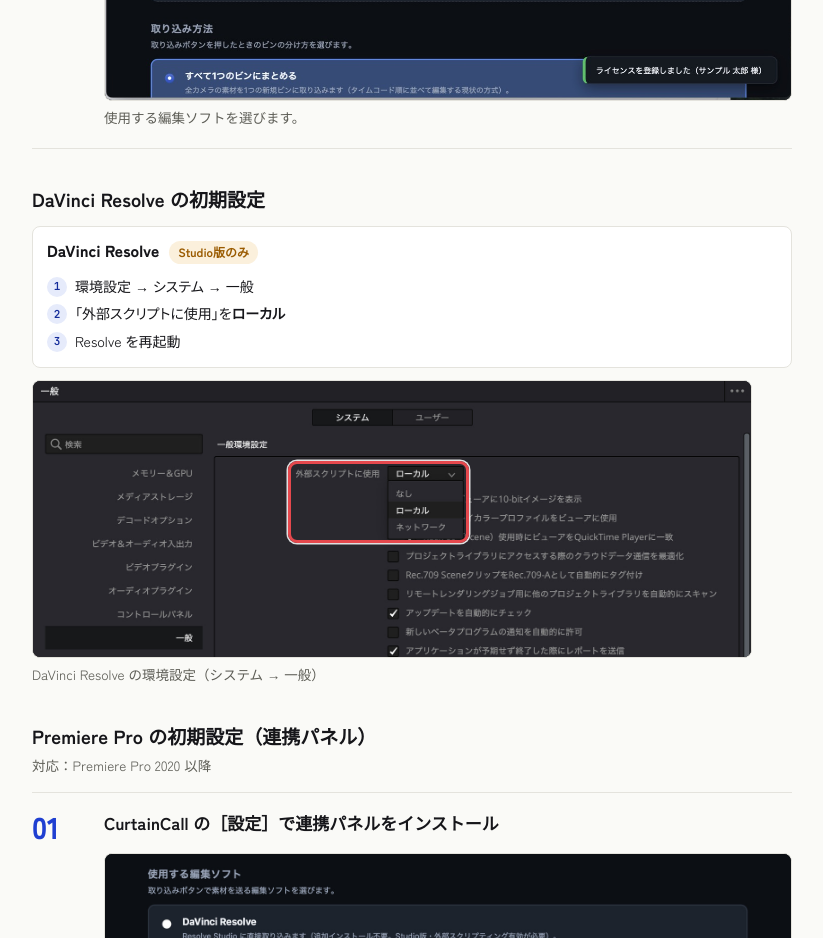
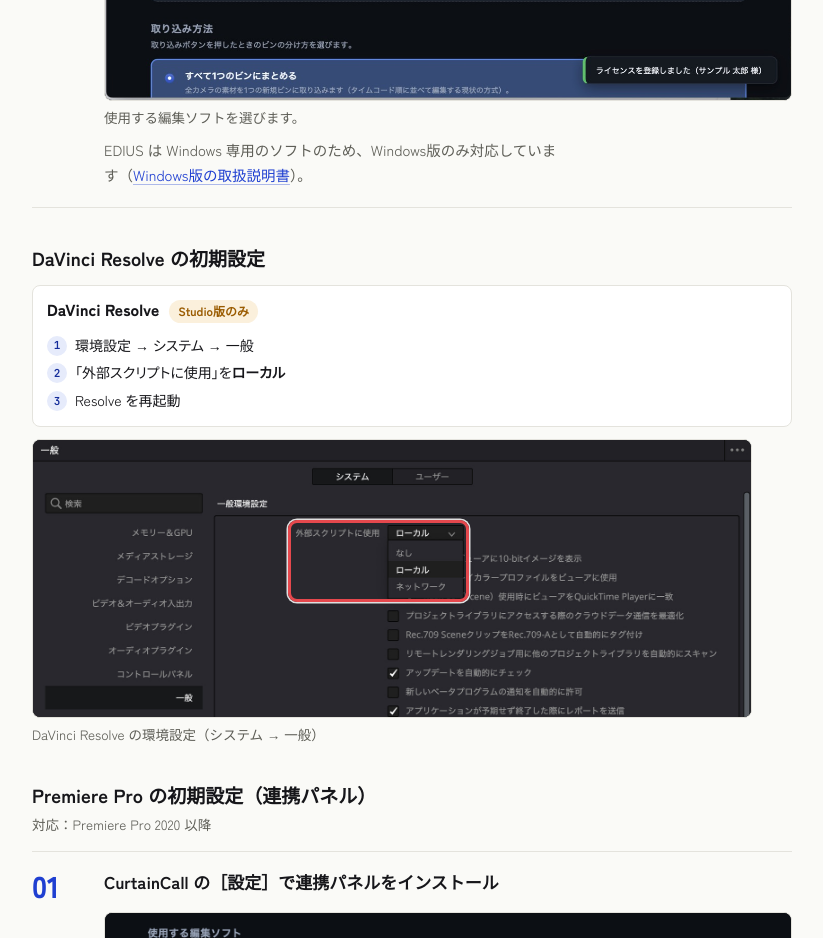
Before and after one commit to SatoshiOkazaki/curtaincall, a plain HTML site: page manual-mac.html in a window 1280 px wide. Shown: the part 6960-7898 px from the top of the page, without its empty margins (348-1171 px from the left). Drawn offline with Linux system fonts and the light colour scheme.

Commit message:
取扱説明書（Mac版）: EDIUSはWindows版のみ対応である旨とWindows版への案内を追加
Co-Authored-By: Claude Opus 5.5 <noreply@anthropic.com>

```diff
--- a/manual-mac.html
+++ b/manual-mac.html
@@ -758,6 +758,7 @@
             </div>
             <figcaption>使用する編集ソフトを選びます。</figcaption>
           </figure>
+          <p class="note">EDIUS は Windows 専用のソフトのため、Windows版のみ対応しています（<a href="manual-windows.html#edius">Windows版の取扱説明書</a>）。</p>
         </li>
       </ol>
 
```
